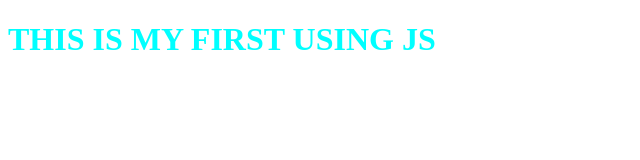
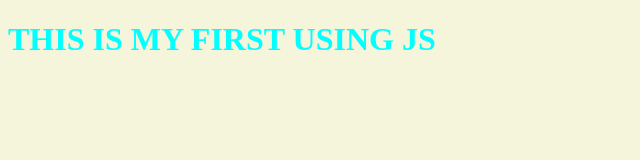
Before and after one commit to Ameltrk/monprojet, a plain HTML site: page index.html in a window 1280 px wide. Shown: the whole page, without its empty margins (0-640 px from the left). Drawn offline with Linux system fonts and the light colour scheme.

Commit message:
add style.css

```diff
--- a/style.css
+++ b/style.css
@@ -1,3 +1,6 @@
 h1{
   color: aqua;
 }
+body{
+  background-color: beige;
+}
```
